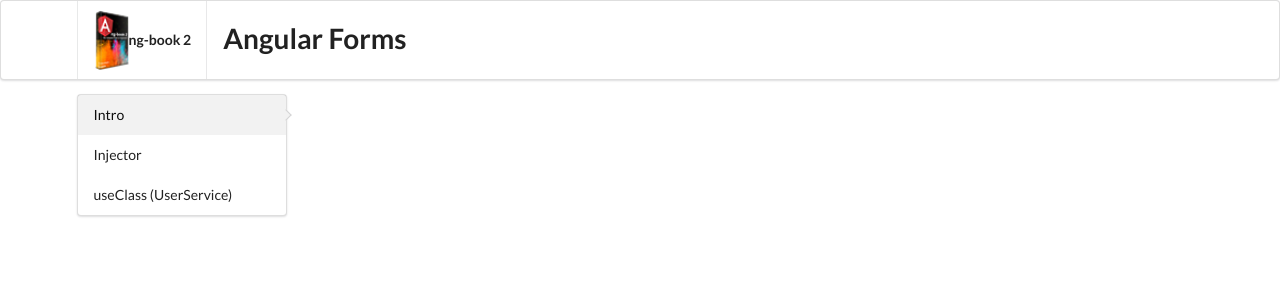
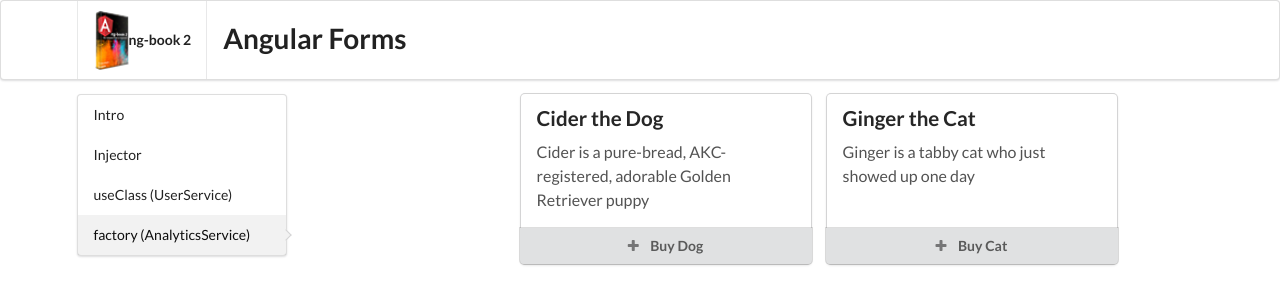
Before and after one commit to st411ar/dependency-injection, an Angular app: page /factory in a window 1280 px wide. Before the commit this address led to /. Shown: the top 304 px of the page. Built offline with nearby package versions, Linux system fonts and the light colour scheme.

Commit message:
created analytics component

```diff
--- /dev/null
+++ b/src/app/analytics-demo/analytics-demo.component.html
@@ -0,0 +1,30 @@
+<div class="ui cards">
+  <div class="card">
+    <div class="content">
+      <div class="header">Cider the Dog</div>
+      <div class="description">
+        Cider is a pure-bread, AKC-registered, adorable Golden Retriever puppy
+      </div>
+    </div>
+    <button
+      (click)="buyButtonPressed('dog')"
+      class="ui bottom attached button">
+      <i class="add icon"></i>
+      Buy Dog
+    </button>
+  </div>
+  <div class="card">
+    <div class="content">
+      <div class="header">Ginger the Cat</div>
+      <div class="description">
+        Ginger is a tabby cat who just showed up one day
+      </div>
+    </div>
+    <button
+      (click)="buyButtonPressed('cat')"
+      class="ui bottom attached button">
+      <i class="add icon"></i>
+      Buy Cat
+    </button>
+  </div>
+</div>
--- /dev/null
+++ b/src/app/analytics-demo/analytics-demo.component.ts
@@ -0,0 +1,34 @@
+import { Component, OnInit } from '@angular/core';
+
+import { AnalyticsService } from '../services/analytics.service';
+
+
+@Component({
+	selector: 'app-analytics-demo',
+	templateUrl: './analytics-demo.component.html'
+})
+export class AnalyticsDemoComponent implements OnInit {
+
+	constructor(private analytics: AnalyticsService) {
+		this.analytics.record({
+			eventName: 'componentCreated',
+			scope: 'AnalyticsDemoComponent'
+		});
+	}
+
+	ngOnInit() {
+		this.analytics.record({
+			eventName: 'componentOnInit',
+			scope: 'AnalyticsDemoComponent'
+		});
+	}
+
+
+	buyButtonPressed(product: string): void {
+		this.analytics.record({
+			eventName: 'buyButtonPressed',
+			scope: product
+		});
+	}
+
+}
--- /dev/null
+++ b/src/app/analytics-demo/analytics-demo.module.1.ts
@@ -0,0 +1,30 @@
+import { NgModule } from '@angular/core';
+import { CommonModule } from '@angular/common';
+
+import { AnalyticsDemoComponent } from '../analytics-demo/analytics-demo.component';
+import { AnalyticsService } from '../services/analytics.service';
+import { IAnalytics } from '../models/analytics/analytics.interface';
+import { MetricModel } from '../models/analytics/metric.model';
+
+
+@NgModule({
+  imports: [
+    CommonModule
+  ],
+  declarations: [AnalyticsDemoComponent],
+  providers: [
+  	{
+  		provide: AnalyticsService,
+  		useFactory() {
+  			const loggingAnalytics: IAnalytics = {
+  				recordEvent: (metric: MetricModel): void => {
+  					console.log('The metric is: ', metric);
+  				}
+  			};
+
+  			return new AnalyticsService(loggingAnalytics);
+  		}
+  	}
+  ]
+})
+export class AnalyticsDemoModule { }
--- a/src/app/app.module.ts
+++ b/src/app/app.module.ts
@@ -12,17 +12,22 @@ import { UserDemoInjectorComponent } from './user-demo-injector/user-demo-inject
 import { UserDemoModule } from './user-demo/user-demo.module';
 import { UserDemoComponent } from './user-demo/user-demo.component';
 
+import { AnalyticsDemoModule } from './analytics-demo/analytics-demo.module.1';
+import { AnalyticsDemoComponent } from './analytics-demo/analytics-demo.component';
+
 
 export const examples: ExampleModel[] = [
 	{ label: 'Intro', path: '' },
 	{ label: 'Injector', path: 'injector' },
 	{ label: 'useClass (UserService)', path: 'use-class' },
+	{ label: 'factory (AnalyticsService)', path: 'factory' }
 ];
 
 const routes: Routes = [
 	{ path: '', component: IntroComponent, pathMatch: 'full' },
 	{ path: 'injector', component: UserDemoInjectorComponent, pathMatch: 'full' },
 	{ path: 'use-class', component: UserDemoComponent, pathMatch: 'full' },
+	{ path: 'factory', component: AnalyticsDemoComponent, pathMatch: 'full' },
 ];
 
 
@@ -39,6 +44,7 @@ const routes: Routes = [
 		RouterModule.forRoot(routes),
 
 		UserDemoModule,
+		AnalyticsDemoModule
 	],
 	providers: [
 		{ provide: 'Examples', useValue: examples }
--- /dev/null
+++ b/src/app/models/analytics/analytics.interface.ts
@@ -0,0 +1,5 @@
+import { MetricModel } from './metric.model';
+
+export interface IAnalytics {
+	recordEvent(metric: MetricModel): void;
+}
--- /dev/null
+++ b/src/app/models/analytics/metric.model.ts
@@ -0,0 +1,4 @@
+export interface MetricModel {
+	eventName: string;
+	scope: string;
+}
--- /dev/null
+++ b/src/app/services/analytics.service.ts
@@ -0,0 +1,15 @@
+import { Injectable } from '@angular/core';
+
+import { IAnalytics } from '../models/analytics/analytics.interface';
+import { MetricModel } from '../models/analytics/metric.model';
+
+
+@Injectable()
+export class AnalyticsService {
+
+	constructor(private analytics: IAnalytics) {}
+
+	record(metric: MetricModel): void {
+		this.analytics.recordEvent(metric);
+	}
+}
```
